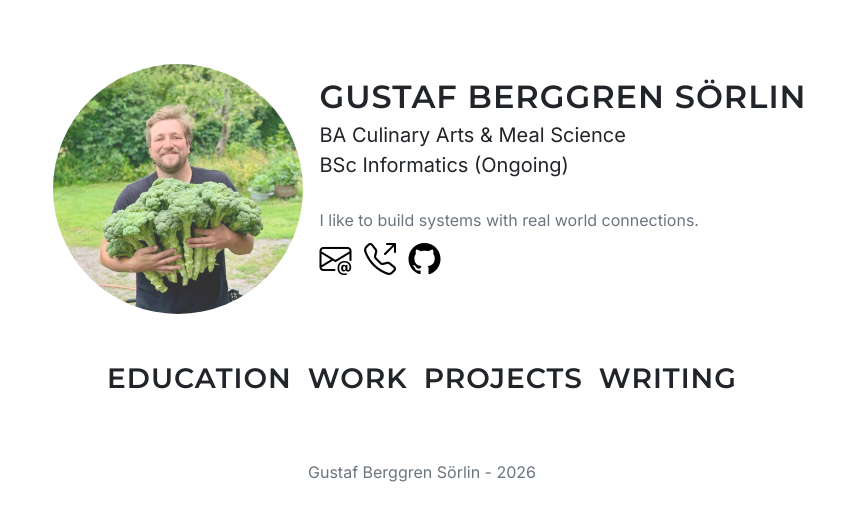
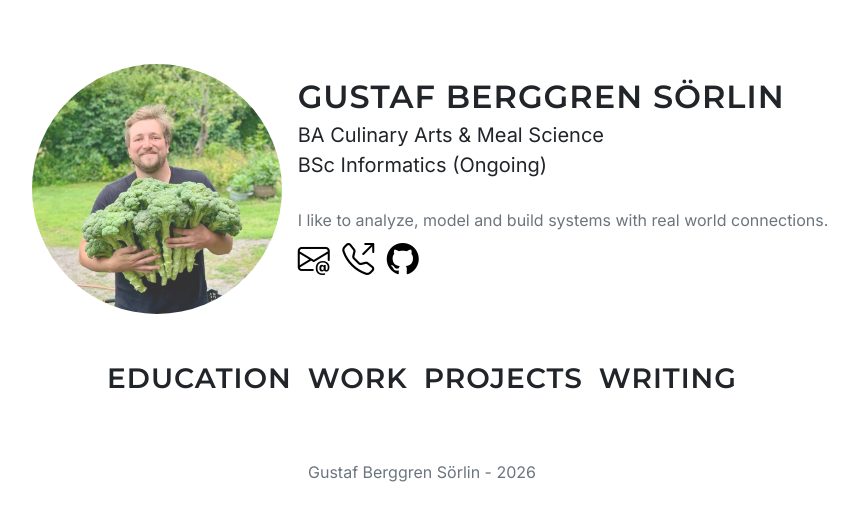
Before and after one commit to gbrggrn/gbrggrn.github.io, a Jekyll site: the page built from index.html, in a window 1280 px wide. Shown: the top 521 px of the page, without its empty margins (218-1076 px from the left). Built offline with Jekyll 4.4.1, drawn with Linux system fonts in a browser that asks for light colours.

Commit message:
Update default.html

```diff
--- a/_layouts/default.html
+++ b/_layouts/default.html
@@ -25,7 +25,7 @@
       <div class="text-start">
         <h2 class="mb-1">Gustaf Berggren Sörlin</h2>
         <p class="lead mb-1">BA Culinary Arts & Meal Science<br>BSc Informatics (Ongoing)</p><br>
-        <p class="text-muted mb-1">I like to build systems with real world connections.</p>
+        <p class="text-muted mb-1">I like to analyze, model and build systems with real world connections.</p>
 
         <a href="mailto:gustaf.berggren.sorlin@gmail.com" target="_blank">
           <i class="bi bi-envelope-at" style="font-size: 2rem; color: black;"></i>
```
